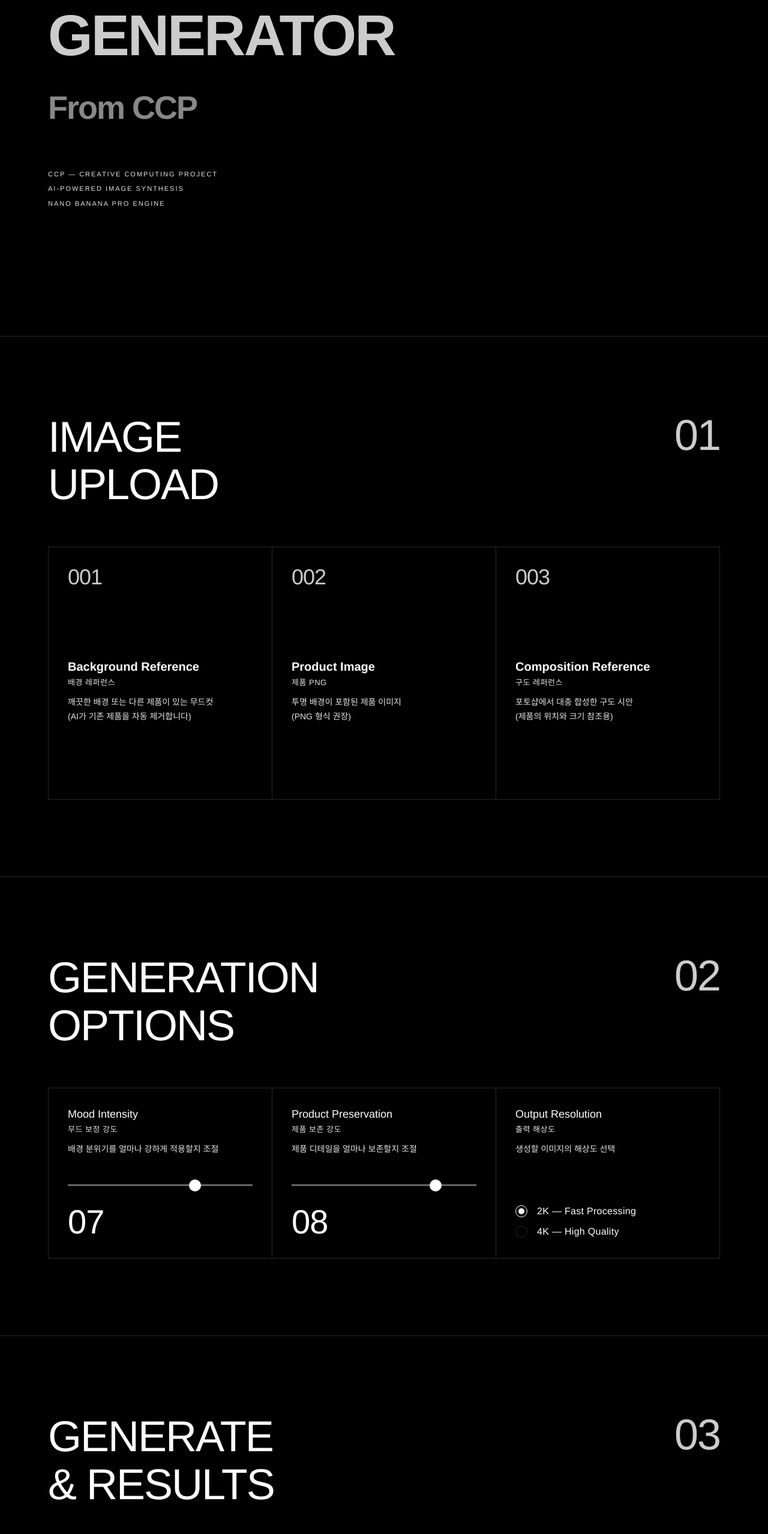
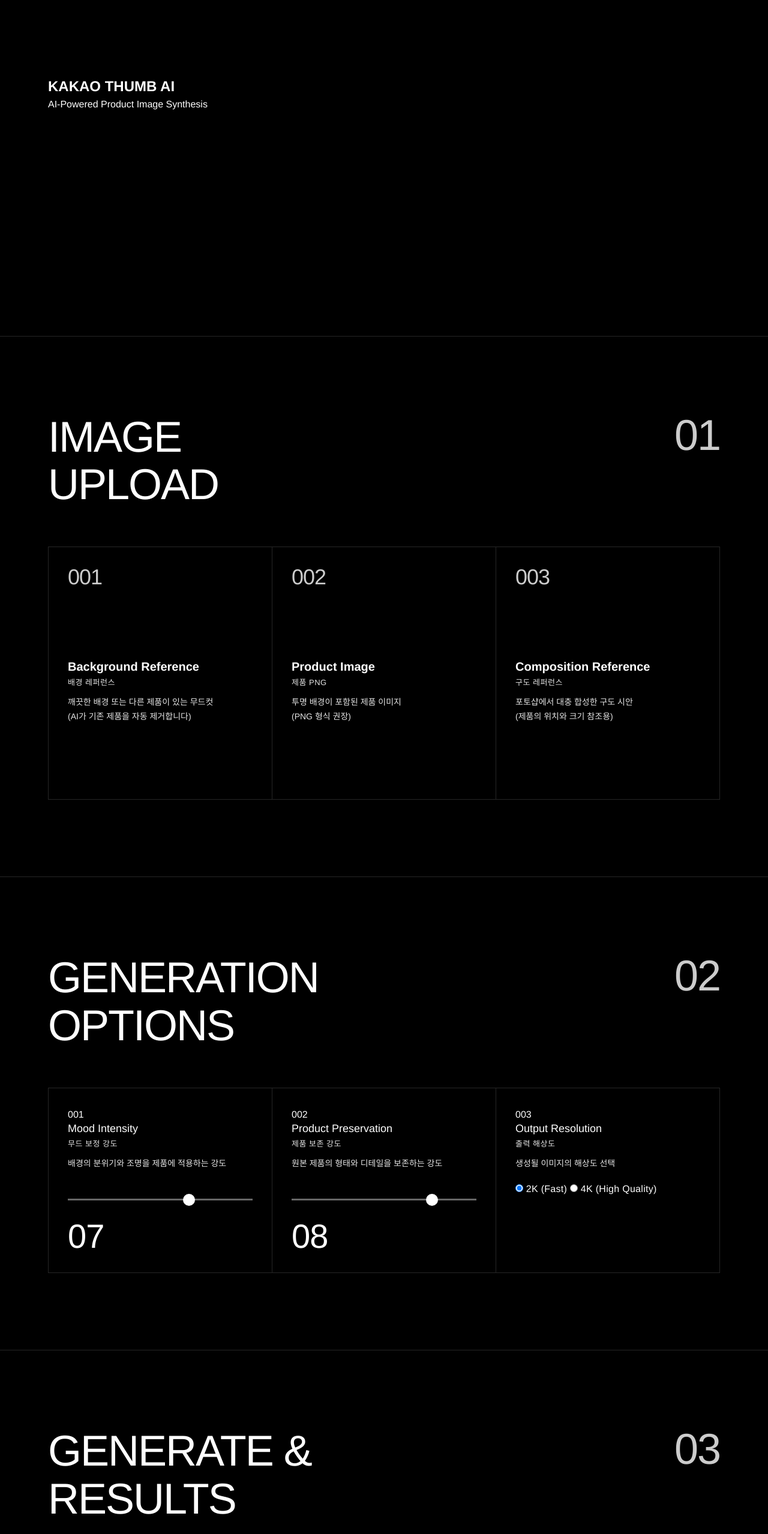
Before and after one commit to mcllakin/TEAM-CCP, a website: page index.html in a window 1280 px wide. Shown: the part 240-2797 px from the top of the page at 60% size. Drawn offline with Linux system fonts and the light colour scheme.

Commit message:
Update index.html

```diff
--- a/index.html
+++ b/index.html
@@ -18,21 +18,13 @@
         </div>
     </nav>
 
-    <!-- Hero Section -->
-    <section class="hero" data-section="0">
+    <!-- Hero Section (Minimized) -->
+    <section class="hero hero-minimized" data-section="0">
         <div class="container">
-            <div class="hero-content">
-                <h1 class="hero-title">
-                    KAKAO THUMB AI GENERATOR<br>
-                    <span class="hero-subtitle-inline">From CCP</span>
-                </h1>
-                <p class="hero-meta">
-                    <span class="meta-line">CCP — CREATIVE COMPUTING PROJECT</span>
-                    <span class="meta-line">AI-POWERED IMAGE SYNTHESIS</span>
-                    <span class="meta-line">NANO BANANA PRO ENGINE</span>
-                </p>
+            <div class="hero-content-mini">
+                <h1 class="hero-title-mini">KAKAO THUMB AI</h1>
+                <p class="hero-subtitle-mini">AI-Powered Product Image Synthesis</p>
             </div>
-
         </div>
     </section>
 
@@ -117,83 +109,92 @@
             </div>
 
             <div class="options-grid">
-                <!-- Option 1: Mood Intensity -->
+                <!-- Mood Intensity -->
                 <div class="option-box">
+                    <div class="option-number">001</div>
+                    <div class="option-content">
                         <label class="option-label">
                             Mood Intensity
                             <span class="option-sublabel">무드 보정 강도</span>
                         </label>
                         <div class="option-description">
-                        배경 분위기를 얼마나 강하게 적용할지 조절
+                            배경의 분위기와 조명을 제품에 적용하는 강도
                         </div>
                         <div class="slider-container">
-                        <input type="range" class="slider" id="mood-intensity" min="0" max="10" value="7">
+                            <input type="range" id="mood-intensity" min="1" max="10" value="7" class="slider">
                             <div class="slider-value" id="mood-value">07</div>
                         </div>
                     </div>
+                </div>
 
-                <!-- Option 2: Product Preservation -->
+                <!-- Product Preservation -->
                 <div class="option-box">
+                    <div class="option-number">002</div>
+                    <div class="option-content">
                         <label class="option-label">
                             Product Preservation
                             <span class="option-sublabel">제품 보존 강도</span>
                         </label>
                         <div class="option-description">
-                        제품 디테일을 얼마나 보존할지 조절
+                            원본 제품의 형태와 디테일을 보존하는 강도
                         </div>
                         <div class="slider-container">
-                        <input type="range" class="slider" id="product-preservation" min="0" max="10" value="8">
+                            <input type="range" id="product-preservation" min="1" max="10" value="8" class="slider">
                             <div class="slider-value" id="product-value">08</div>
                         </div>
                     </div>
+                </div>
 
-                <!-- Option 3: Resolution -->
+                <!-- Output Resolution -->
                 <div class="option-box">
+                    <div class="option-number">003</div>
+                    <div class="option-content">
                         <label class="option-label">
                             Output Resolution
                             <span class="option-sublabel">출력 해상도</span>
                         </label>
                         <div class="option-description">
-                        생성할 이미지의 해상도 선택
+                            생성될 이미지의 해상도 선택
                         </div>
-                    <div class="radio-group">
-                        <label class="radio-option">
+                        <div class="radio-container">
+                            <label class="radio-label">
                                 <input type="radio" name="resolution" value="2k" checked>
-                            <span class="radio-label">2K — Fast Processing</span>
+                                <span class="radio-custom"></span>
+                                <span class="radio-text">2K (Fast)</span>
                             </label>
-                        <label class="radio-option">
+                            <label class="radio-label">
                                 <input type="radio" name="resolution" value="4k">
-                            <span class="radio-label">4K — High Quality</span>
+                                <span class="radio-custom"></span>
+                                <span class="radio-text">4K (High Quality)</span>
                             </label>
+                        </div>
                     </div>
                 </div>
             </div>
         </div>
     </section>
 
-    <!-- Generate Section -->
+    <!-- Generate & Results Section -->
     <section class="section generate-section" data-section="3">
         <div class="container">
             <div class="section-header">
-                <h2 class="section-title">GENERATE<br>& RESULTS</h2>
+                <h2 class="section-title">GENERATE &<br>RESULTS</h2>
                 <div class="section-number">03</div>
             </div>
 
-            <div class="generate-content">
-                <div class="button-group">
-                    <button class="btn btn-primary" id="generate-single">
-                        <span class="btn-label">GENERATE 1×</span>
-                        <span class="btn-sublabel">단일 무드컷 생성</span>
+            <div class="generate-controls">
+                <button class="generate-btn" id="generate-single">
+                    <span class="generate-btn-text">GENERATE 1×</span>
+                    <span class="generate-btn-sub">단일 무드컷 생성</span>
                 </button>
-                    <button class="btn btn-secondary" id="generate-batch">
-                        <span class="btn-label">GENERATE 4×</span>
-                        <span class="btn-sublabel">4가지 버전 배치 생성</span>
+                <button class="generate-btn generate-btn-primary" id="generate-batch">
+                    <span class="generate-btn-text">GENERATE 4×</span>
+                    <span class="generate-btn-sub">4가지 버전 배치 생성</span>
                 </button>
             </div>
 
             <div class="results-container" id="results-container">
-                    <!-- Results will be injected here -->
-                </div>
+                <!-- Results will be dynamically inserted here -->
             </div>
         </div>
     </section>
@@ -202,12 +203,10 @@
     <div class="loading-overlay" id="loading-overlay">
         <div class="loading-content">
             <div class="loading-spinner"></div>
-            <div class="loading-text">AI Processing</div>
-            <div class="loading-subtext">고품질 합성 처리 중...</div>
-            <div class="loading-team">TEAM CCP</div>
+            <div class="loading-text">GENERATING IMAGES...</div>
         </div>
     </div>
 
-<script src="js/app-v2.js"></script>
+    <script src="js/app.js"></script>
 </body>
 </html>
```
Lines whose indentation alone changed are shown as unchanged.
